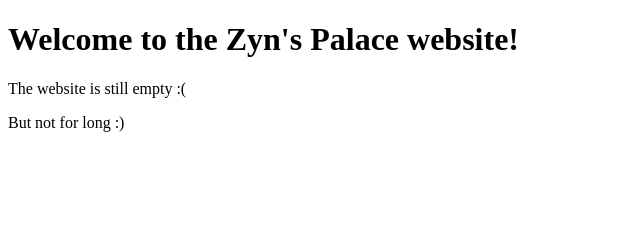
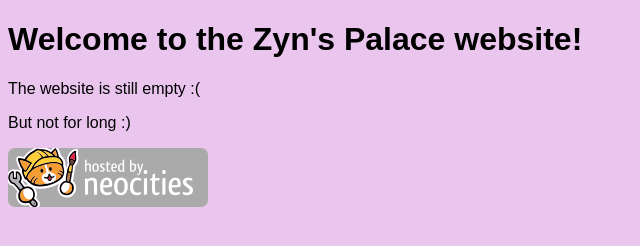
Before and after one commit to Pantuga/Zyns-website, a plain HTML site: page src/index.html in a window 1280 px wide. Shown: the whole page, without its empty margins (0-640 px from the left). Drawn offline with Linux system fonts and the light colour scheme.

Commit message:
folder cleanup

```diff
--- a/index.html
+++ b/src/index.html
@@ -12,4 +12,7 @@
     <p>The website is still empty :(</p>
     <p>But not for long :)</p>
   </body>
+  <footer>
+    <img src="neocities.png">
+  </footer>
 </html>
--- /dev/null
+++ b/src/style.css
@@ -0,0 +1,5 @@
+body {
+  background-color: rgb(234, 198, 238);
+  color: black;
+  font-family: Arial;
+}
```
Also changed, not shown: src/neocities.png (added), src/script.js (added), style.css (deleted).
